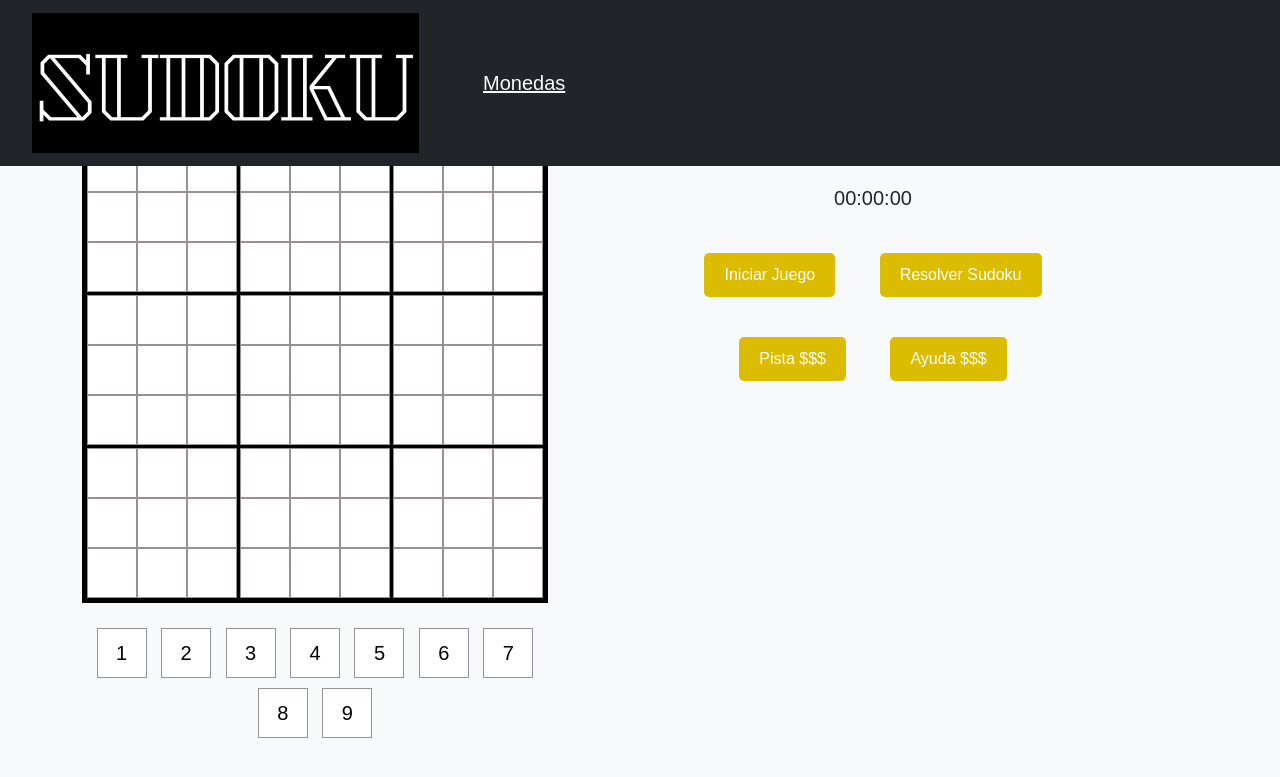
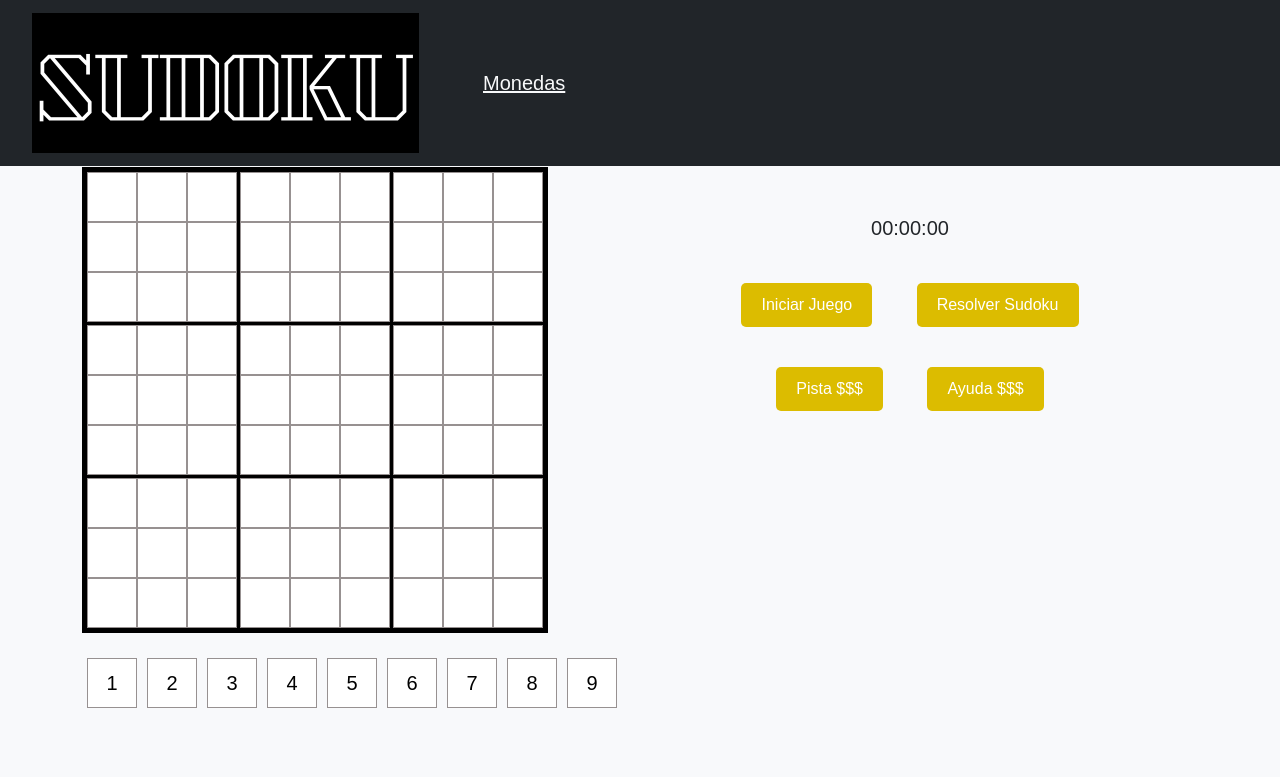
Before and after one commit to LeonardoVilte/Sudoku, a Spring app: page /thymeleaf/juego in a window 1280 px wide. Shown: the top 777 px of the page. Run offline with Thymeleaf, Linux system fonts and the light colour scheme; the template is opened without the code that fills it, so the values that code supplies are empty; some libraries are stand-ins or nearby versions.

Commit message:
mergeando develop

```diff
--- a/src/main/webapp/resources/core/css/juegoSudokuEstilos.css
+++ b/src/main/webapp/resources/core/css/juegoSudokuEstilos.css
@@ -60,7 +60,7 @@
 }
 #teclado-numeric {
     margin-top: 20px;
-    display:inline-block;
+    display:flex;
 }
 
 .tecla {
```
